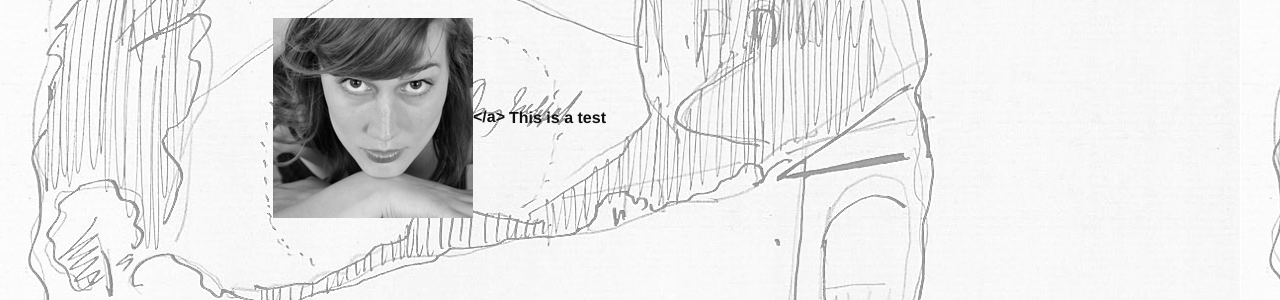
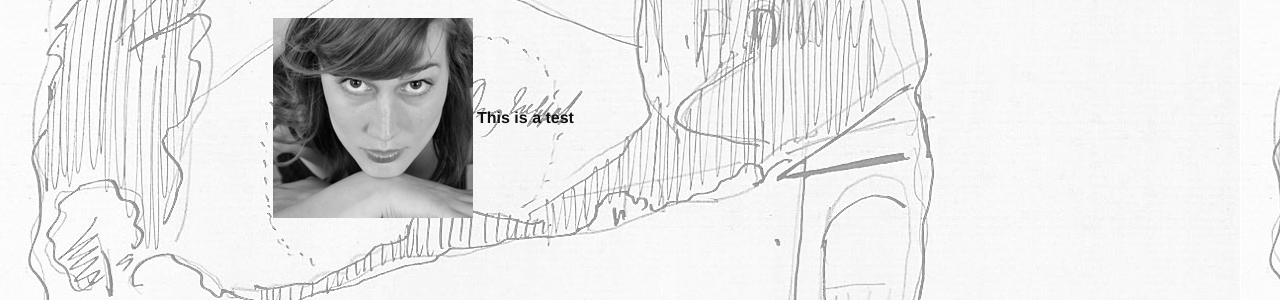
Before and after one commit to annesophie-sevens/annesophie-sevens.github.io, a Jekyll site: the page built from events-en.md, in a window 1280 px wide. Shown: the part 220-520 px from the top of the page. Built offline with Jekyll 4.4.1, drawn with Linux system fonts in a browser that asks for light colours.

Commit message:
Update events-en.md

```diff
--- a/events-en.md
+++ b/events-en.md
@@ -6,6 +6,6 @@ ref: events
 lang: en
 ---
 
-| ![]({{ site.baseurl }}/assets/picture1-thumbnail.jpg)</a>  |  This is a test |
+| ![]({{ site.baseurl }}/assets/picture1-thumbnail.jpg)  |  This is a test |
 | --- | ---  |
 | | |
```
